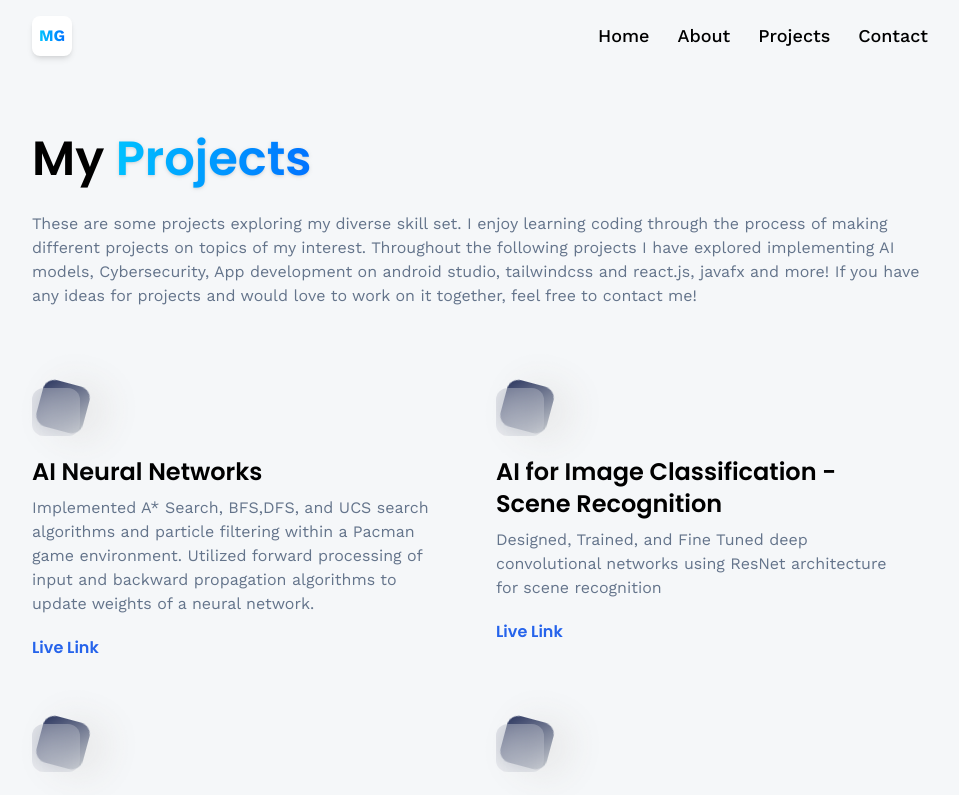
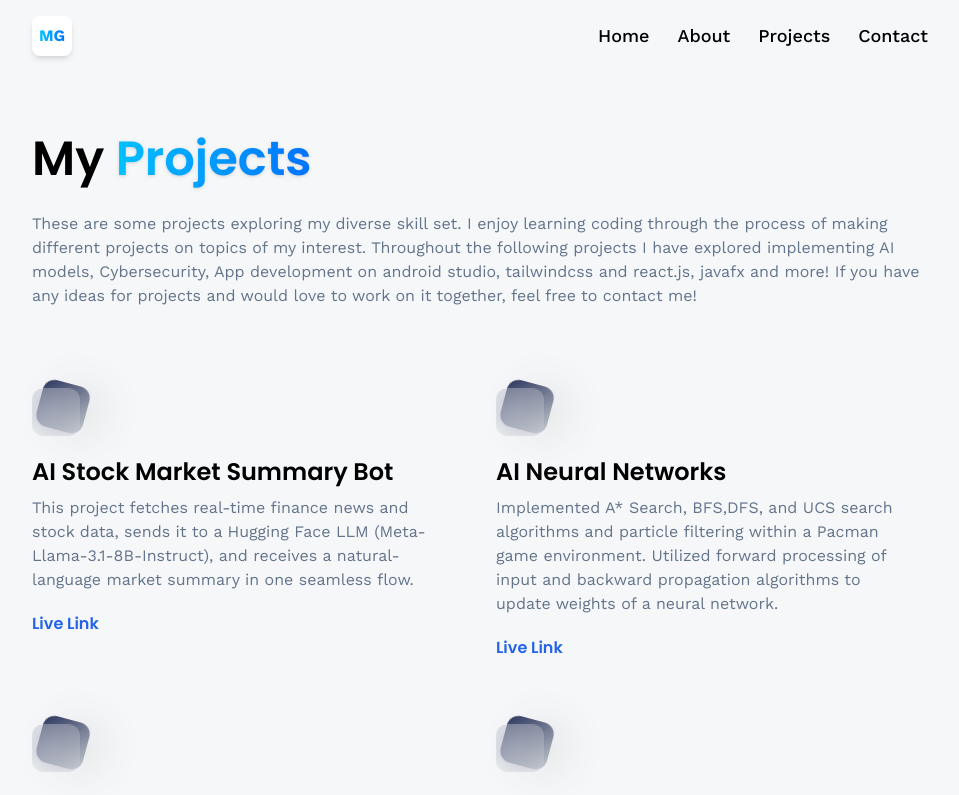
Before and after one commit to mgjslearn/mahathigumudavelli_portfolio, a React (Vite) app: page /projects in a window 1280 px wide. Shown: the top 795 px of the page, without its empty margins (160-1119 px from the left). Built offline with nearby package versions, Linux system fonts and the light colour scheme.

Commit message:
Update index.js

```diff
--- a/src/constants/index.js
+++ b/src/constants/index.js
@@ -242,6 +242,13 @@
 ];
 
 export const projects = [
+    {
+
+        theme: 'btn-back-black',
+        name: 'AI Stock Market Summary Bot',
+        description: 'This project fetches real-time finance news and stock data, sends it to a Hugging Face LLM (Meta-Llama-3.1-8B-Instruct), and receives a natural-language market summary in one seamless flow.',
+        link: 'https://github.com/mgjslearn/AI-Stock-Market-Summary-Bot',
+    },
 
     {
 
```
